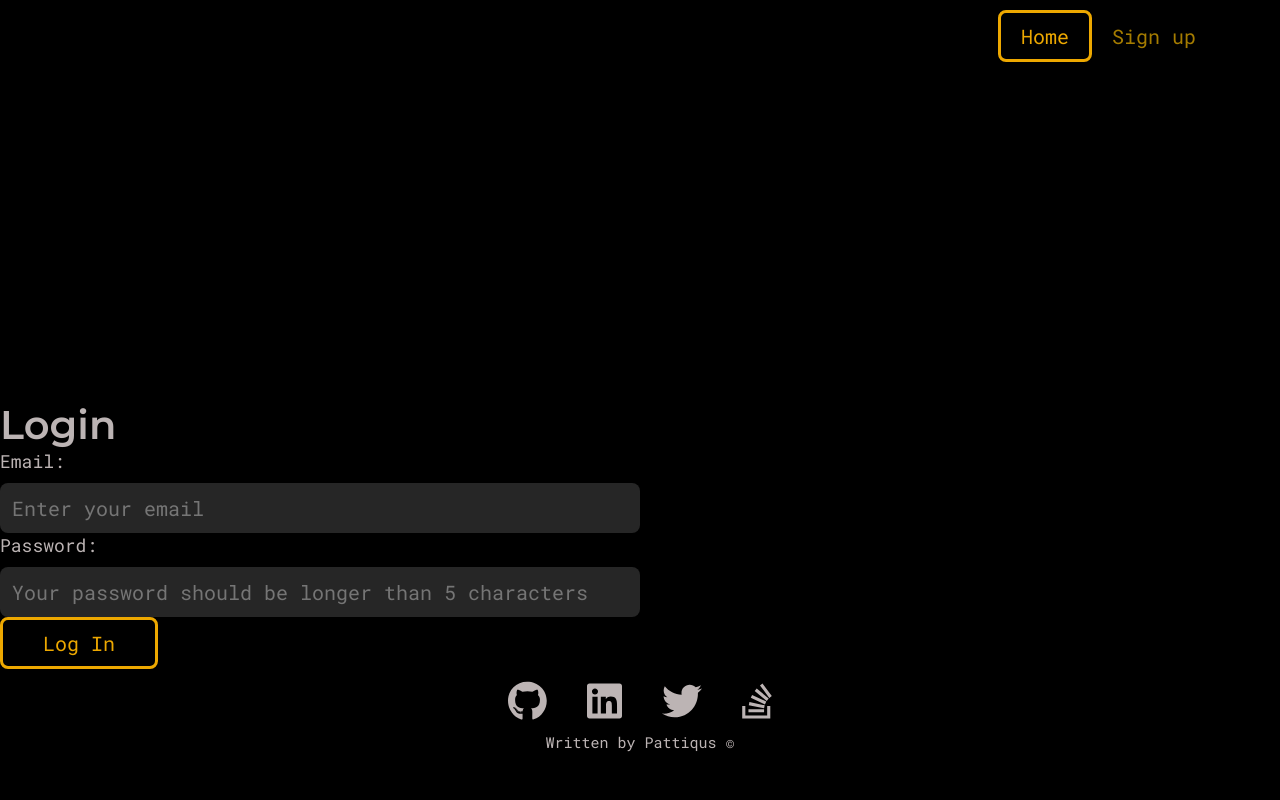
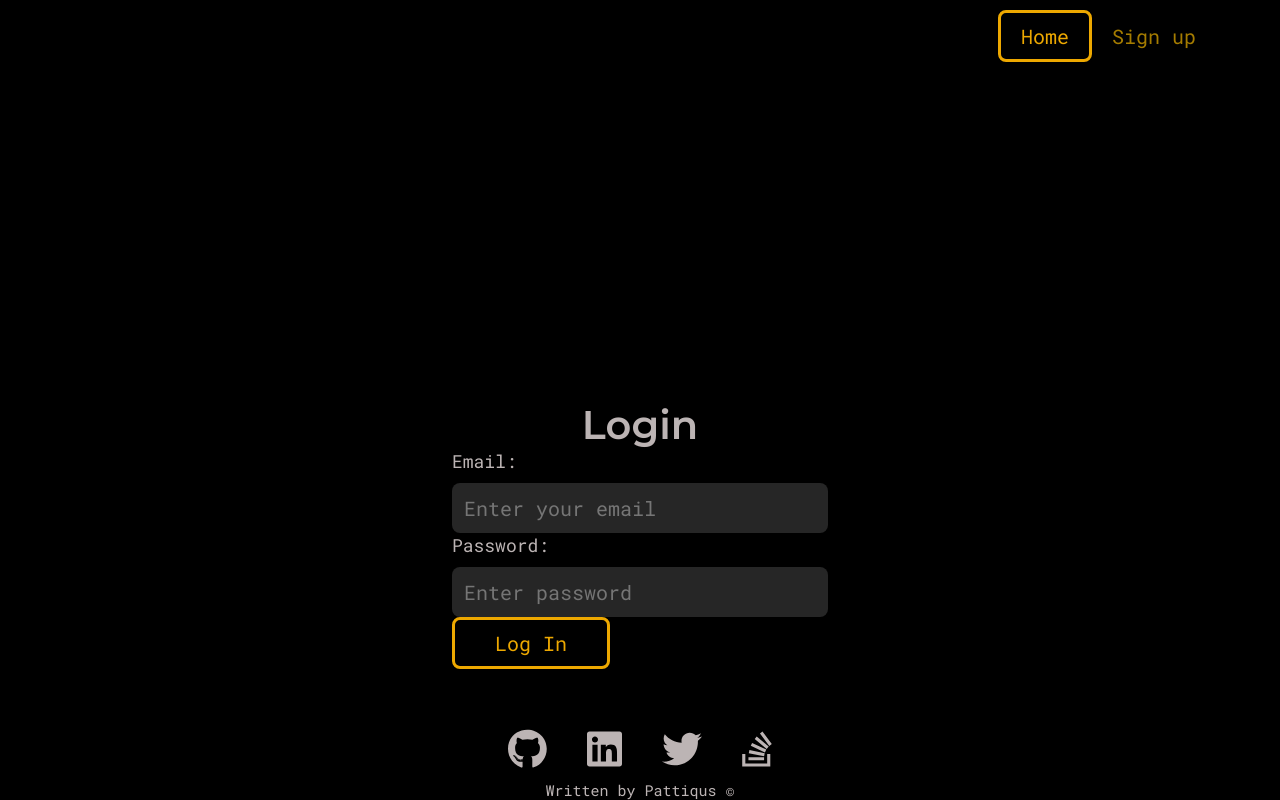
Before and after one commit to Pattiqus/cryptEye, a React (Create React App) app in the folder client/: page / in a window 1280 px wide. Built offline with nearby package versions, Linux system fonts and the light colour scheme.

Commit message:
begun cleanup of css, edit still not working

```diff
--- a/client/src/components/LoginForm.jsx
+++ b/client/src/components/LoginForm.jsx
@@ -9,9 +9,10 @@ const FormStyles = styled.div`
 .formContainer {
   display: flex;
   flex-direction: column;
-  margin-left: auto;
-  margin-right: auto;
   margin-top: 400px;
+  justify-content: center;
+  align-items: center;
+  width: 100%;
 }
 h2 {
   font-size: 4rem;
@@ -117,7 +118,7 @@ return (
                   <input
                       type="password"
                       name="password"
-                      placeholder="Your password should be longer than 5 characters"
+                      placeholder="Enter password"
                       value={formState.password}
                       onChange={handleChange}
                       required />
--- a/client/src/components/PnlTableTEST.jsx
+++ b/client/src/components/PnlTableTEST.jsx
@@ -174,8 +174,6 @@ export default function PnlTable() {
       quantity: input.quantity,
       boughtDate: input.boughtDate,
       boughtPrice: input.boughtPrice,
-      currentPrice: input.currentPrice,
-      netPos: input.netPos
     };    setEditFormData(formValues);
   };
 
@@ -227,7 +225,7 @@ export default function PnlTable() {
         <table>
             <thead>
               <tr className='tableTitles'>
-                  <th className='currancyHead'>Currancy</th>
+                  <th className='currancyHead'>Currency</th>
                   <th>Quantity</th>
                   <th>Bought On</th>
                   <th>Bought for</th>
--- a/client/src/components/layouts/FooterLayout.jsx
+++ b/client/src/components/layouts/FooterLayout.jsx
@@ -8,7 +8,7 @@ const FooterStyles = styled.div`
     display: flex;
     flex-direction: column;
     bottom: 0;
-    /* position: fixed; */
+    position: fixed;
     justify-content: center;
     width: 100%;
     background: var(--dark-bg);
--- a/client/src/components/pages/Home.jsx
+++ b/client/src/components/pages/Home.jsx
@@ -1,12 +1,19 @@
 import React from 'react'
-import NavLayout from '../layouts/NavLayout'
+import styled from 'styled-components'
 import LoginForm from '../LoginForm'
+
+const HomepageStyles = styled.div`
+  justify-content: center;
+  display: flex;
+  align-items: center;
+`
 
 export default function Home() {
   return (
     <div>
-        <NavLayout/>
+      <HomepageStyles>
         <LoginForm/>
+      </HomepageStyles>
     </div>
   )
 }
--- a/client/src/components/pages/Signup.jsx
+++ b/client/src/components/pages/Signup.jsx
@@ -1,10 +1,19 @@
 import React from 'react'
 import SignUpForm from '../SignUpForm'
+import styled from 'styled-components'
+
+const SignUppageStyles = styled.div`
+  justify-content: center;
+  display: flex;
+  align-items: center;
+`
 
 export default function Signup() {
   return (
     <div>
+      <SignUppageStyles>
         <SignUpForm/>
+      </SignUppageStyles>
     </div>
   )
 }
--- a/client/src/components/signUpForm.jsx
+++ b/client/src/components/signUpForm.jsx
@@ -10,8 +10,6 @@ const FormStyles = styled.div`
 .formContainer {
   display: flex;
   flex-direction: column;
-  margin-left: auto;
-  margin-right: auto;
   margin-top: 400px;
 }
 h2 {
@@ -106,6 +104,7 @@ const SignUpForm = () => {
     <Container>
     <div className='formContainer'>
         <FormStyles onSubmit={handleFormSubmit}>
+          <h2>Join the movement</h2>
                 <input
                   className="form-input"
                   placeholder="Your username"
--- a/client/src/components/welcomeTitle.jsx
+++ b/client/src/components/welcomeTitle.jsx
@@ -25,7 +25,7 @@ const HeroStyles = styled.div`
         }
         .hero__name {
             font-size: 7rem;
-            font-family: 'Montserrat-Bold';
+            font-family: 'RobotoMono-Regular';
             color: var(--gold-1);
         }
     }
```
